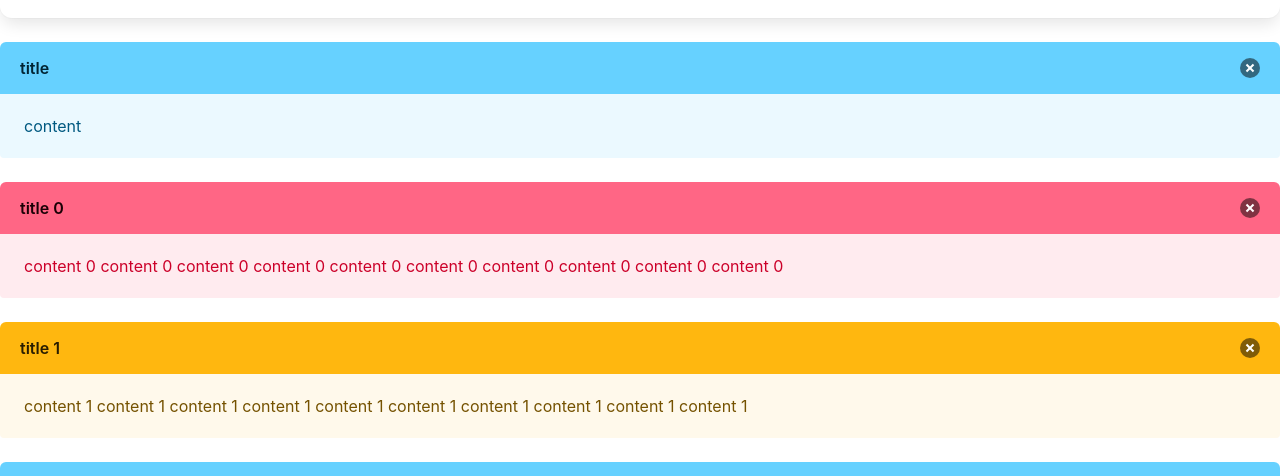
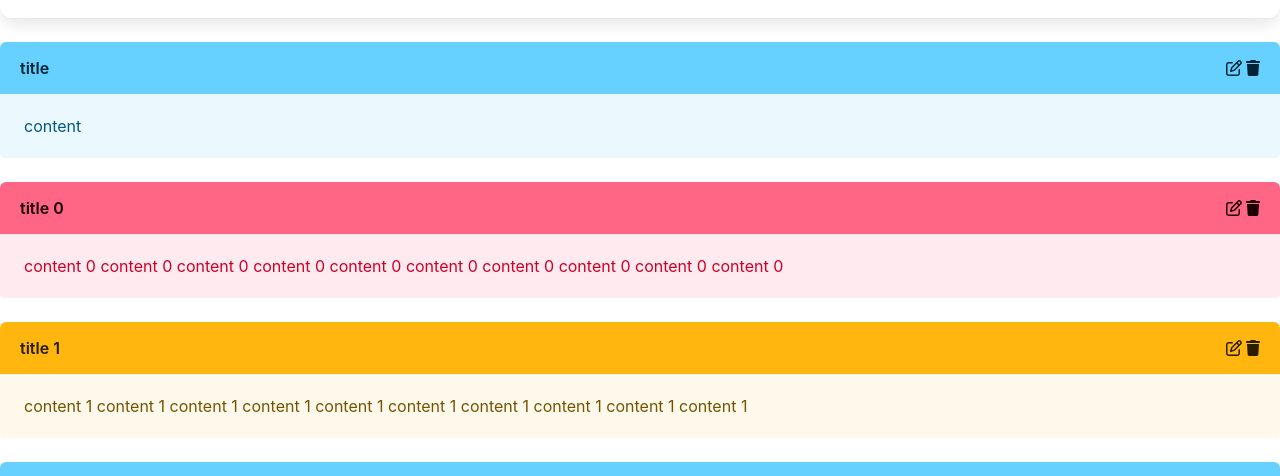
Before and after one commit to tim811223/ReactJS, a React (Vite) app in the folder ch9/TODO-LIST/assignments/todo-list/: page / in a window 1280 px wide. Shown: the part 318-794 px from the top of the page. Built offline with nearby package versions, Linux system fonts and the light colour scheme.

Commit message:
ch9-94  todoitem加上編輯跟刪除的icon

```diff
--- a/ch9/TODO-LIST/assignments/todo-list/src/App.tsx
+++ b/ch9/TODO-LIST/assignments/todo-list/src/App.tsx
@@ -13,7 +13,7 @@ export const App = () => {
 
   return (
     <>
-      <Editor {...todo}/>
+      <Editor {...todo} />
 
       <TodoItem
         title={"title"}
--- a/ch9/TODO-LIST/assignments/todo-list/src/Todos/TodoItem.tsx
+++ b/ch9/TODO-LIST/assignments/todo-list/src/Todos/TodoItem.tsx
@@ -1,5 +1,8 @@
 import { FC } from "react";
 import "bulma/css/bulma.min.css";
+import { FontAwesomeIcon } from "@fortawesome/react-fontawesome";
+import { faPenToSquare } from "@fortawesome/free-regular-svg-icons";
+import { faTrash } from "@fortawesome/free-solid-svg-icons";
 
 export enum Priority {
   HIGH,
@@ -15,7 +18,13 @@ export interface Props {
   resolved: boolean;
 }
 
-export const TodoItem: FC<Props> = ({ title, content, priority, resolved }) => {
+export const TodoItem: FC<Props> = ({
+  title,
+  content,
+  priority,
+  assignee,
+  resolved,
+}) => {
   var Types = "";
   Types =
     priority == Priority.HIGH
@@ -31,9 +40,22 @@ export const TodoItem: FC<Props> = ({ title, content, priority, resolved }) => {
       <article className={`message ${Types}`}>
         <div className="message-header">
           <p>{title}</p>
-          <button className="delete" aria-label="delete"></button>
+          <span>
+            <FontAwesomeIcon
+              icon={faPenToSquare}
+              className="is-clickable mr-1"
+            />
+            <FontAwesomeIcon icon={faTrash} className="is-clickable" />
+          </span>
         </div>
-        <div className="message-body">{content}</div>
+        <div className="message-body">
+          <div>{content}</div>
+          <div className="has-text-right">
+            {assignee ? (
+              <span className=" has-text-grey is-size-7">{`assigned to @${assignee}`}</span>
+            ) : null}
+          </div>
+        </div>
       </article>
     </>
   );
```
